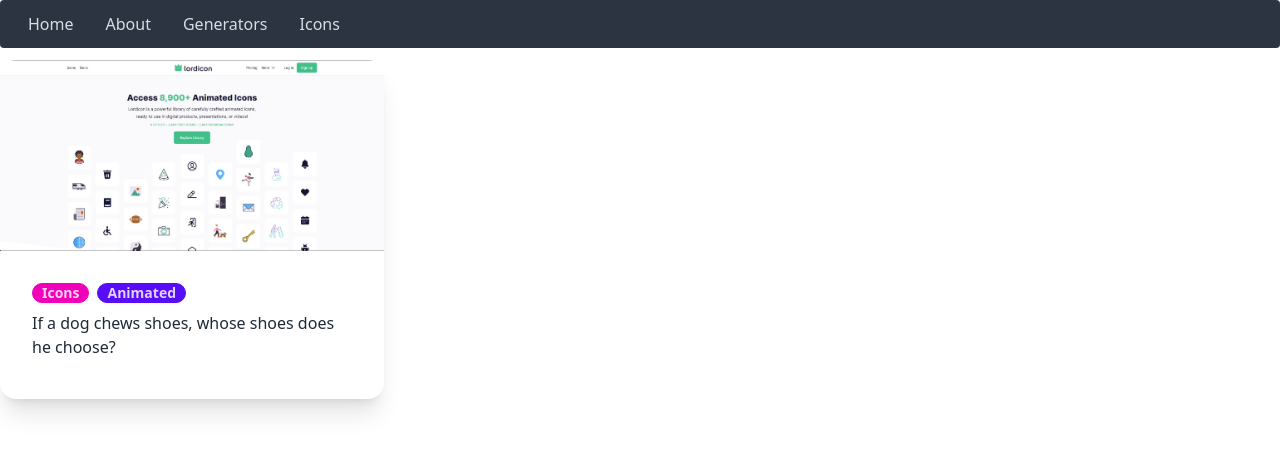
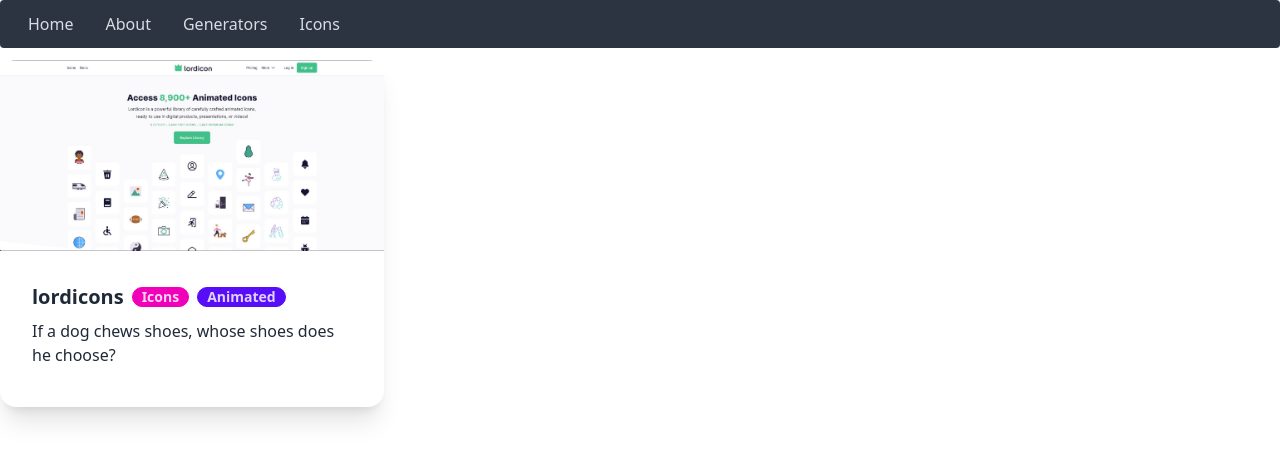
Before and after one commit to Yokosumi/useful-links, a Vue app: page /generators in a window 1280 px wide. Shown: the top 460 px of the page. Built offline with nearby package versions, Linux system fonts and the light colour scheme.

Commit message:
finally fixed problem

```diff
--- a/src/components/ItemCard.vue
+++ b/src/components/ItemCard.vue
@@ -5,7 +5,7 @@
     </figure>
     <div class="card-body">
       <h2 class="card-title">
-        {{ jasonData.name }}
+        {{ jasonData[0].name }}
         <div class="badge badge-secondary">Icons</div>
         <div class="badge badge-primary">Animated</div>
       </h2>
```
